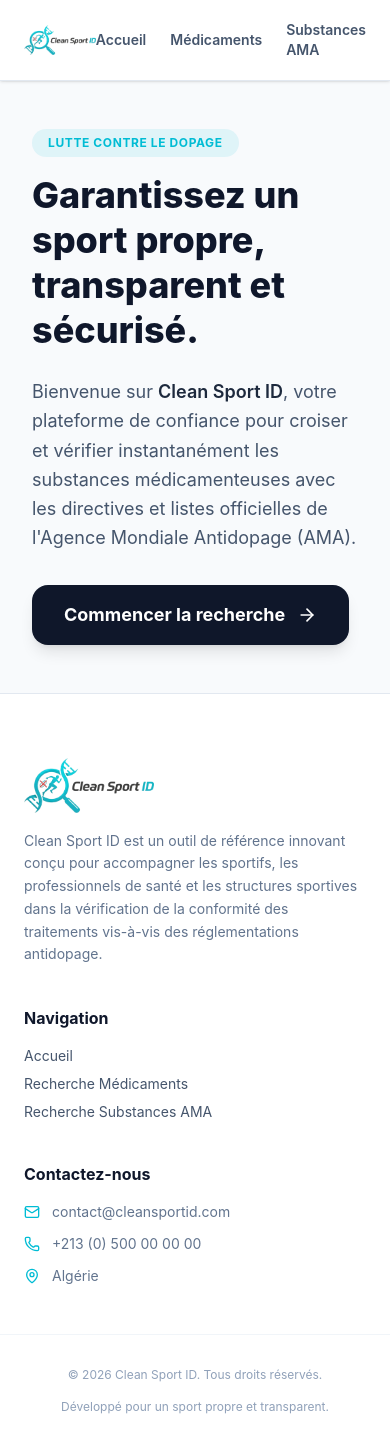
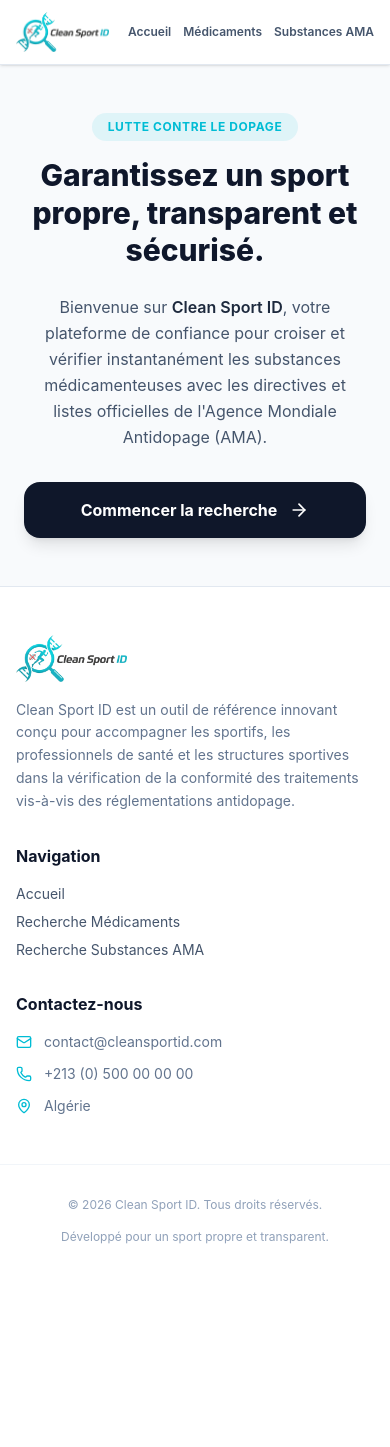
Before and after one commit to cleansportsid/clean-sport-id, a React app in the folder frontend/: page / in a window 390 px wide. After the commit the page ends 1277 px from the top, so only its background shows below. Built offline with nearby package versions, Linux system fonts and the light colour scheme; the HTML template or start-up script is replaced by a standard one.

Commit message:
Optimisation de la responsivite mobile pour la page d'accueil

```diff
--- a/frontend/src/App.jsx
+++ b/frontend/src/App.jsx
@@ -4,7 +4,7 @@
 import AmaSearch from './components/AmaSearch';
 import { AlertTriangle, ShieldCheck, ShieldX, Info, Mail, Phone, MapPin, ArrowRight } from 'lucide-react';
 
-// Composant Header réutilisable
+// Composant Header réutilisable (Responsive avec menu/logo adapté)
 function Header({ hasAccepted, onTriggerWarning, onResetHome }) {
   const handleNavClick = (e, path) => {
     if (path === '/') {
@@ -20,21 +20,21 @@
 
   return (
     <header className="bg-white border-b border-slate-200 sticky top-0 z-40 shadow-sm">
-      <div className="max-w-6xl mx-auto px-6 py-3 flex items-center justify-between">
+      <div className="max-w-6xl mx-auto px-4 md:px-6 py-3 flex items-center justify-between">
         <Link to="/" onClick={(e) => handleNavClick(e, '/')} className="flex items-center gap-3 no-underline">
-          <img src="/favicon.png" alt="Clean Sport ID Logo" className="h-14 object-contain" />
+          <img src="/favicon.png" alt="Clean Sport ID Logo" className="h-10 md:h-14 object-contain" />
         </Link>
-        <nav className="flex items-center gap-6">
-          <Link to="/" onClick={(e) => handleNavClick(e, '/')} className="text-sm font-semibold text-slate-600 hover:text-[#00bcd4] transition">Accueil</Link>
-          <Link to="/medications" onClick={(e) => handleNavClick(e, '/medications')} className="text-sm font-semibold text-slate-600 hover:text-[#00bcd4] transition">Médicaments</Link>
-          <Link to="/ama" onClick={(e) => handleNavClick(e, '/ama')} className="text-sm font-semibold text-slate-600 hover:text-[#00bcd4] transition">Substances AMA</Link>
+        <nav className="flex items-center gap-3 md:gap-6">
+          <Link to="/" onClick={(e) => handleNavClick(e, '/')} className="text-xs md:text-sm font-semibold text-slate-600 hover:text-[#00bcd4] transition">Accueil</Link>
+          <Link to="/medications" onClick={(e) => handleNavClick(e, '/medications')} className="text-xs md:text-sm font-semibold text-slate-600 hover:text-[#00bcd4] transition">Médicaments</Link>
+          <Link to="/ama" onClick={(e) => handleNavClick(e, '/ama')} className="text-xs md:text-sm font-semibold text-slate-600 hover:text-[#00bcd4] transition">Substances AMA</Link>
         </nav>
       </div>
     </header>
   );
 }
 
-// Composant Footer réutilisable en BLANC (Logo agrandi et texte supprimé)
+// Composant Footer réutilisable en BLANC
 function Footer({ hasAccepted, onTriggerWarning, onResetHome }) {
   const handleNavClick = (e, path) => {
     if (path === '/') {
@@ -49,12 +49,12 @@
   };
 
   return (
-    <footer className="bg-white text-slate-600 pt-16 pb-8 border-t border-slate-200 mt-auto">
-      <div className="max-w-6xl mx-auto px-6 grid grid-cols-1 md:grid-cols-3 gap-10 mb-12">
+    <footer className="bg-white text-slate-600 pt-12 md:pt-16 pb-8 border-t border-slate-200 mt-auto">
+      <div className="max-w-6xl mx-auto px-4 md:px-6 grid grid-cols-1 md:grid-cols-3 gap-8 md:gap-10 mb-12">
         <div>
           <div className="mb-4">
             <Link to="/" onClick={(e) => handleNavClick(e, '/')}>
-              <img src="/favicon.png" alt="Clean Sport ID Logo" className="h-14 object-contain" />
+              <img src="/favicon.png" alt="Clean Sport ID Logo" className="h-12 md:h-14 object-contain" />
             </Link>
           </div>
           <p className="text-sm text-slate-500 leading-relaxed">
@@ -90,7 +90,7 @@
         </div>
       </div>
 
-      <div className="max-w-6xl mx-auto px-6 pt-8 border-t border-slate-100 text-center text-xs text-slate-400 flex flex-col sm:flex-row items-center justify-between gap-4">
+      <div className="max-w-6xl mx-auto px-4 md:px-6 pt-8 border-t border-slate-100 text-center text-xs text-slate-400 flex flex-col sm:flex-row items-center justify-between gap-4">
         <p>&copy; {new Date().getFullYear()} Clean Sport ID. Tous droits réservés.</p>
         <p className="flex items-center gap-1">
           Développé pour un sport propre et transparent.
@@ -105,11 +105,11 @@
 
   if (refused) {
     return (
-      <div className="flex-grow bg-slate-50 flex flex-col items-center justify-center p-6">
-        <div className="bg-white p-8 rounded-3xl shadow-sm max-w-md text-center border border-red-100 border-t-8 border-t-red-500">
+      <div className="flex-grow bg-slate-50 flex flex-col items-center justify-center p-4 md:p-6">
+        <div className="bg-white p-6 md:p-8 rounded-3xl shadow-sm max-w-md text-center border border-red-100 border-t-8 border-t-red-500">
           <ShieldX className="w-16 h-16 text-red-500 mx-auto mb-6" />
           <h2 className="text-2xl font-bold text-slate-800 mb-3">Accès restreint</h2>
-          <p className="text-slate-600 mb-8">Vous devez accepter les conditions d'utilisation pour accéder aux bases de données de Clean Sport ID.</p>
+          <p className="text-slate-600 mb-8 text-sm md:text-base">Vous devez accepter les conditions d'utilisation pour accéder aux bases de données de Clean Sport ID.</p>
           <button onClick={() => { setRefused(false); setPendingRoute(null); }} className="bg-slate-100 text-slate-700 px-6 py-3 rounded-xl hover:bg-slate-200 transition font-medium w-full">
             Retourner à l'accueil
           </button>
@@ -120,26 +120,26 @@
 
   if (showWarning && !accepted) {
     return (
-      <div className="flex-grow bg-slate-50 flex items-center justify-center p-6 py-12">
-        <div className="bg-white p-8 md:p-12 rounded-3xl shadow-xl max-w-2xl text-center border border-slate-100">
-          <img src="/favicon.png" alt="Clean Sport ID Logo" className="h-20 mx-auto mb-6 object-contain" />
+      <div className="flex-grow bg-slate-50 flex items-center justify-center p-4 md:p-6 py-12">
+        <div className="bg-white p-6 md:p-12 rounded-3xl shadow-xl max-w-2xl text-center border border-slate-100">
+          <img src="/favicon.png" alt="Clean Sport ID Logo" className="h-16 md:h-20 mx-auto mb-6 object-contain" />
 
           <div className="bg-amber-50 text-amber-800 p-4 rounded-xl mb-6 flex items-start gap-4 text-left border border-amber-200">
             <AlertTriangle className="w-8 h-8 flex-shrink-0 mt-1" />
             <div>
-              <h2 className="font-bold text-lg mb-1">Avertissement Légal Important</h2>
-              <p className="text-sm opacity-90 leading-relaxed">
+              <h2 className="font-bold text-base md:text-lg mb-1">Avertissement Légal Important</h2>
+              <p className="text-xs md:text-sm opacity-90 leading-relaxed">
                 Cette application est fournie à titre informatif uniquement. Les informations présentées sont basées sur des sources publiques et peuvent ne pas être exhaustives ou à jour. Elle ne remplace en aucun cas les recommandations officielles des autorités compétentes en matière de lutte contre le dopage.
               </p>
             </div>
           </div>
 
-          <p className="text-slate-600 mb-8 text-sm md:text-base leading-relaxed text-justify px-2">
+          <p className="text-slate-600 mb-8 text-xs md:text-base leading-relaxed text-justify px-2">
             L'utilisateur est seul responsable de la vérification des informations auprès des organismes officiels avant toute utilisation d'un médicament. Les développeurs de cette application déclinent toute responsabilité en cas d'erreur, d'omission ou d'utilisation inappropriée des informations fournies.
           </p>
 
           <div className="flex flex-col sm:flex-row justify-center gap-4">
-            <button onClick={() => { setShowWarning(false); setRefused(true); }} className="px-8 py-3.5 border-2 border-slate-200 text-slate-600 font-bold rounded-xl hover:bg-slate-50 hover:border-slate-300 transition w-full sm:w-auto">
+            <button onClick={() => { setShowWarning(false); setRefused(true); }} className="px-6 md:px-8 py-3 border-2 border-slate-200 text-slate-600 font-bold rounded-xl hover:bg-slate-50 transition w-full sm:w-auto text-sm md:text-base">
               Je refuse
             </button>
             <button
@@ -152,7 +152,7 @@
                 }
               }}
               style={{ backgroundColor: '#00bcd4' }}
-              className="px-8 py-3.5 text-white font-bold rounded-xl hover:opacity-90 transition shadow-md hover:shadow-lg w-full sm:w-auto"
+              className="px-6 md:px-8 py-3 text-white font-bold rounded-xl hover:opacity-90 transition shadow-md w-full sm:w-auto text-sm md:text-base"
             >
               J'ai compris et j'accepte
             </button>
@@ -162,17 +162,18 @@
     );
   }
 
+  // Écran principal : Adaptatif mobile (texte plein écran) et desktop (biseauté)
   if (!accepted) {
     return (
       <div className="flex-grow bg-slate-50 flex items-center justify-between overflow-hidden my-auto">
-        <div className="max-w-xl px-8 md:px-16 py-12 z-10">
+        <div className="w-full lg:max-w-xl px-6 md:px-16 py-12 z-10 text-center lg:text-left">
           <span className="text-xs font-bold px-4 py-1.5 rounded-full uppercase tracking-wider mb-4 inline-block" style={{ backgroundColor: 'rgba(0, 188, 212, 0.1)', color: '#00bcd4' }}>
             Lutte contre le dopage
           </span>
-          <h1 className="text-4xl md:text-6xl font-extrabold text-slate-900 mb-6 leading-tight">
+          <h1 className="text-3xl sm:text-4xl md:text-6xl font-extrabold text-slate-900 mb-6 leading-tight">
             Garantissez un sport propre, transparent et sécurisé.
           </h1>
-          <p className="text-lg text-slate-600 leading-relaxed mb-8">
+          <p className="text-base md:text-lg text-slate-600 leading-relaxed mb-8">
             Bienvenue sur <span className="font-semibold text-slate-800">Clean Sport ID</span>, votre plateforme de confiance pour croiser et vérifier instantanément les substances médicamenteuses avec les directives et listes officielles de l'Agence Mondiale Antidopage (AMA).
           </p>
 
@@ -181,13 +182,14 @@
             style={{ backgroundColor: '#0f172a' }}
             onMouseEnter={(e) => e.currentTarget.style.backgroundColor = '#00bcd4'}
             onMouseLeave={(e) => e.currentTarget.style.backgroundColor = '#0f172a'}
-            className="inline-flex items-center gap-3 text-white font-bold px-8 py-4 rounded-2xl shadow-lg hover:shadow-xl transition-all duration-300 text-lg group cursor-pointer"
+            className="w-full sm:w-auto inline-flex items-center justify-center gap-3 text-white font-bold px-8 py-4 rounded-2xl shadow-lg hover:shadow-xl transition-all duration-300 text-base md:text-lg group cursor-pointer"
           >
             <span>Commencer la recherche</span>
             <ArrowRight className="w-5 h-5 group-hover:translate-x-1 transition-transform" />
           </button>
         </div>
 
+        {/* Masqué sur mobile, affiché en biseauté sur les écrans larges */}
         <div className="hidden lg:block w-[55%] self-stretch relative">
           <img
             src="https://images.unsplash.com/photo-1517838277536-f5f99be501cd?q=80&w=1200&auto=format&fit=crop"
@@ -200,42 +202,43 @@
     );
   }
 
+  // Écran de sélection des bases de données (Responsive grid)
   return (
-    <div className="flex-grow bg-slate-50 flex flex-col items-center justify-center p-6 py-16">
-      <div className="text-center mb-12 max-w-2xl">
-        <h1 className="text-3xl font-extrabold text-slate-800 mb-3">Bases de données disponibles</h1>
-        <p className="text-slate-500">
+    <div className="flex-grow bg-slate-50 flex flex-col items-center justify-center p-4 md:p-6 py-16">
+      <div className="text-center mb-8 md:mb-12 max-w-2xl px-4">
+        <h1 className="text-2xl md:text-3xl font-extrabold text-slate-800 mb-3">Bases de données disponibles</h1>
+        <p className="text-slate-500 text-sm md:text-base">
           Choisissez la base de données que vous souhaitez consulter ci-dessous.
         </p>
       </div>
 
-      <div className="flex flex-col sm:flex-row gap-6 w-full max-w-3xl">
+      <div className="flex flex-col sm:flex-row gap-6 w-full max-w-3xl px-4">
         <Link
           to="/medications"
-          className="flex-1 bg-white p-8 rounded-3xl shadow-sm hover:shadow-xl hover:-translate-y-1 border border-slate-200 flex flex-col items-center transition-all duration-300 group no-underline"
+          className="flex-1 bg-white p-6 md:p-8 rounded-3xl shadow-sm hover:shadow-xl hover:-translate-y-1 border border-slate-200 flex flex-col items-center transition-all duration-300 group no-underline"
         >
           <div
-            className="p-5 rounded-2xl mb-6 transition-colors duration-300"
+            className="p-4 md:p-5 rounded-2xl mb-4 md:mb-6 transition-colors duration-300"
             style={{ backgroundColor: 'rgba(0, 188, 212, 0.1)' }}
           >
-            <ShieldCheck className="w-10 h-10 transition-colors" style={{ color: '#00bcd4' }} />
+            <ShieldCheck className="w-8 h-8 md:w-10 md:h-10 transition-colors" style={{ color: '#00bcd4' }} />
           </div>
-          <h2 className="text-2xl font-bold text-slate-800 mb-2 group-hover:text-[#00bcd4] transition-colors">Médicaments</h2>
-          <p className="text-slate-500 text-center text-sm">Rechercher parmi les médicaments autorisés et interdits en Algérie.</p>
+          <h2 className="text-xl md:text-2xl font-bold text-slate-800 mb-2 group-hover:text-[#00bcd4] transition-colors">Médicaments</h2>
+          <p className="text-slate-500 text-center text-xs md:text-sm">Rechercher parmi les médicaments autorisés et interdits en Algérie.</p>
         </Link>
 
         <Link
           to="/ama"
-          className="flex-1 bg-white p-8 rounded-3xl shadow-sm hover:shadow-xl hover:-translate-y-1 border border-slate-200 flex flex-col items-center transition-all duration-300 group no-underline"
+          className="flex-1 bg-white p-6 md:p-8 rounded-3xl shadow-sm hover:shadow-xl hover:-translate-y-1 border border-slate-200 flex flex-col items-center transition-all duration-300 group no-underline"
         >
           <div
-            className="p-5 rounded-2xl mb-6 transition-colors duration-300"
+            className="p-4 md:p-5 rounded-2xl mb-4 md:mb-6 transition-colors duration-300"
             style={{ backgroundColor: 'rgba(0, 188, 212, 0.1)' }}
           >
-            <Info className="w-10 h-10 transition-colors" style={{ color: '#00bcd4' }} />
+            <Info className="w-8 h-8 md:w-10 md:h-10 transition-colors" style={{ color: '#00bcd4' }} />
           </div>
-          <h2 className="text-2xl font-bold text-slate-800 mb-2 group-hover:text-[#00bcd4] transition-colors">Substances AMA</h2>
-          <p className="text-slate-500 text-center text-sm">Vérifier la liste mondiale des substances interdites de l'AMA.</p>
+          <h2 className="text-xl md:text-2xl font-bold text-slate-800 mb-2 group-hover:text-[#00bcd4] transition-colors">Substances AMA</h2>
+          <p className="text-slate-500 text-center text-xs md:text-sm">Vérifier la liste mondiale des substances interdites de l'AMA.</p>
         </Link>
       </div>
     </div>
```
